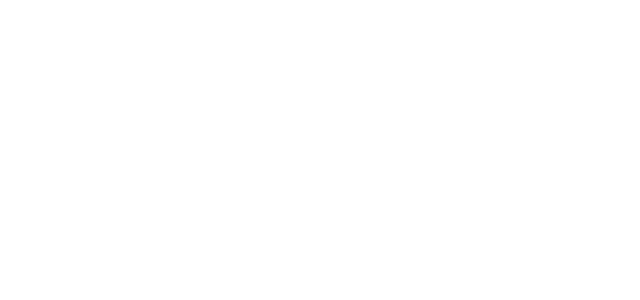
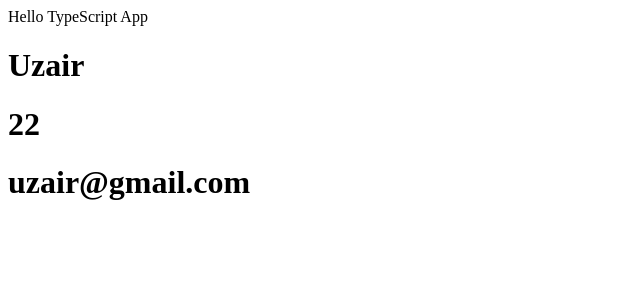
Before and after one commit to uzairafridi00/react-learning, a React (Create React App) app in the folder TYPE-SCRIPT/ts-course/: page / in a window 1280 px wide. Shown: the top 300 px of the page, without its empty margins (0-640 px from the left). Built offline with nearby package versions, Linux system fonts and the light colour scheme.

Commit message:
Components have been learnt in TS

```diff
--- a/TYPE-SCRIPT/ts-course/src/App.tsx
+++ b/TYPE-SCRIPT/ts-course/src/App.tsx
@@ -1,14 +1,14 @@
-import React from "react";
+import React, {FC} from "react";
 import "./App.css";
+import { Person } from "./components/Person";
 
-function App() {
-
-
+const App: FC = () => {
   return (
     <>
-
+      <div>Hello TypeScript App</div>
+      <Person name="Uzair" age={22} email="uzair@gmail.com"/>
     </>
   );
-}
+};
 
 export default App;
--- /dev/null
+++ b/TYPE-SCRIPT/ts-course/src/components/Person.tsx
@@ -0,0 +1,29 @@
+ import {FC} from 'react';
+
+interface PersonProp {
+    name: string,
+    age: number,
+    email: string,
+ }
+
+//  export function Person (props: PersonProp) {
+//    return (
+//      <div>
+//        <h1>{props.name}</h1>
+//        <h1>{props.age}</h1>
+//        <h1>{props.email}</h1>
+//      </div>
+//    );
+//  }
+
+// This is how we can pass Props to Functional Components
+
+ export const Person: FC<PersonProp> = ({name, age, email}) => {
+    return (
+      <div>
+        <h1>{name}</h1>
+        <h1>{age}</h1>
+        <h1>{email}</h1>
+      </div>
+    );
+  }
```
